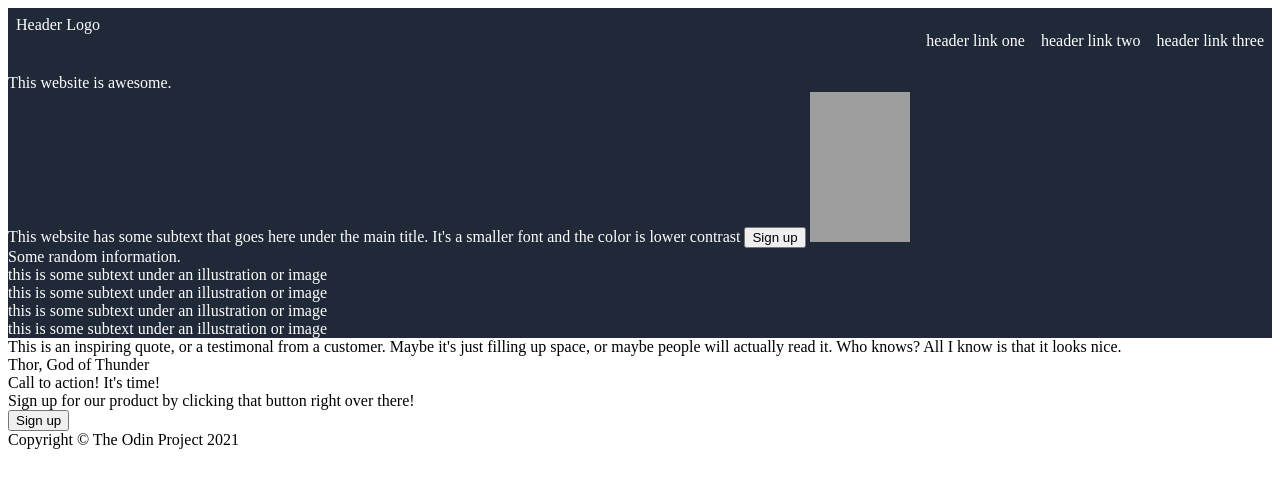
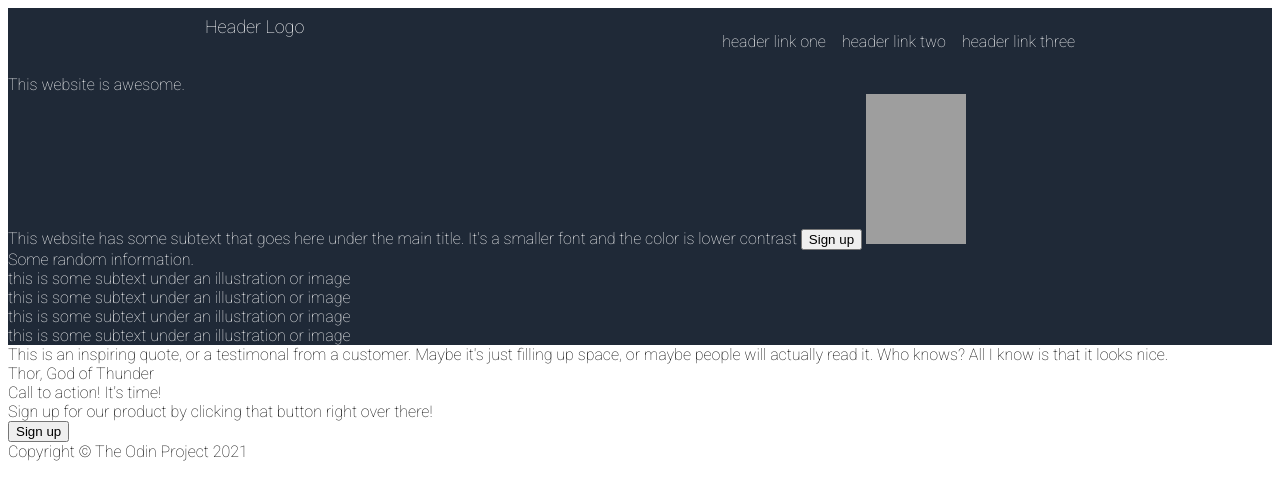
Before and after one commit to zakar124/Landing-Page, a plain HTML site: page index.html in a window 1280 px wide. Drawn offline with Linux system fonts and the light colour scheme; grey boxes are pictures that could not be loaded.

Commit message:
Added Google Font to HTML & CSS

```diff
--- a/index.html
+++ b/index.html
@@ -4,12 +4,16 @@
     <meta charset="UTF-8">
     <meta http-equiv="X-UA-Compatible" content="IE=edge">
     <meta name="viewport" content="width=device-width, initial-scale=1.0">
+    <link rel="preconnect" href="https://fonts.googleapis.com">
+    <link rel="preconnect" href="https://fonts.gstatic.com" crossorigin>
+    <link href="https://fonts.googleapis.com/css2?family=Roboto:wght@100&display=swap" rel="stylesheet">
     <link rel="stylesheet" href="style.css">
     <title>Landing Page</title>
 </head>
 
 <body>
-<header>Header Logo
+    <header>
+<div class="headerlogo">Header Logo </div>
     <ul>
         <li> <a href="url">header link one </a></li>
         <li> <a href="url">header link two </a></li>
--- a/style.css
+++ b/style.css
@@ -1,10 +1,16 @@
+body {
+    font-family: 'Roboto', sans-serif;"
+}
 header {
     background-color: #1F2937;
     color: white;
     display: flex;
-    justify-content: space-between;
+    justify-content: space-around;
     padding: 8px;
 
+}
+.headerlogo {
+    font-size: large;
 }
 
 ul {
```
